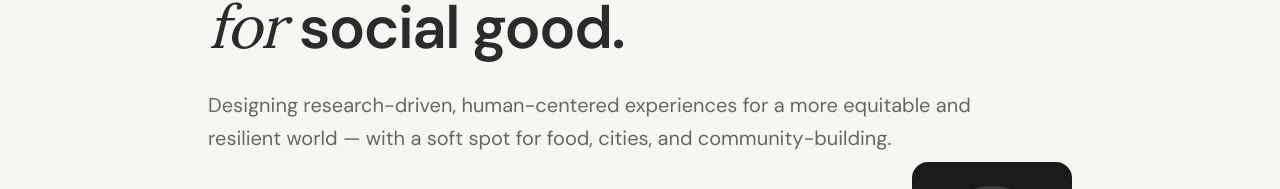
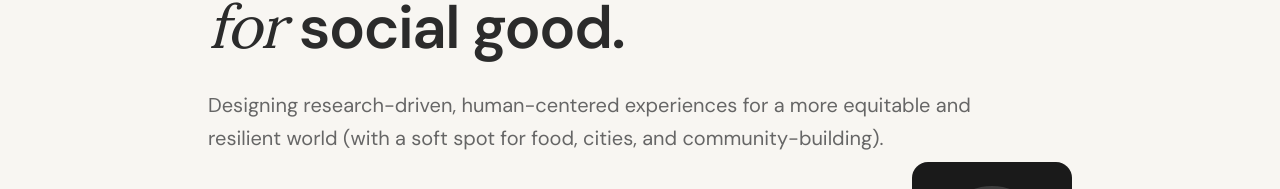
Before and after one commit to 1samanthacheng/portfolio, a Next.js app: page / in a window 1280 px wide. Shown: the part 356-545 px from the top of the page. Built offline with nearby package versions, Linux system fonts and the light colour scheme.

Commit message:
Update hero.tsx

```diff
--- a/components/hero.tsx
+++ b/components/hero.tsx
@@ -64,7 +64,7 @@ export function Hero() {
 
         {/* Description */}
         <p className="mb-2 max-w-3xl text-lg leading-relaxed text-muted-foreground md:text-xl">
-          Designing research-driven, human-centered experiences for a more equitable and resilient world — with a soft spot for food, cities, and community-building.
+          Designing research-driven, human-centered experiences for a more equitable and resilient world (with a soft spot for food, cities, and community-building).
         </p>
 
         {/* CTA Link */}
```
